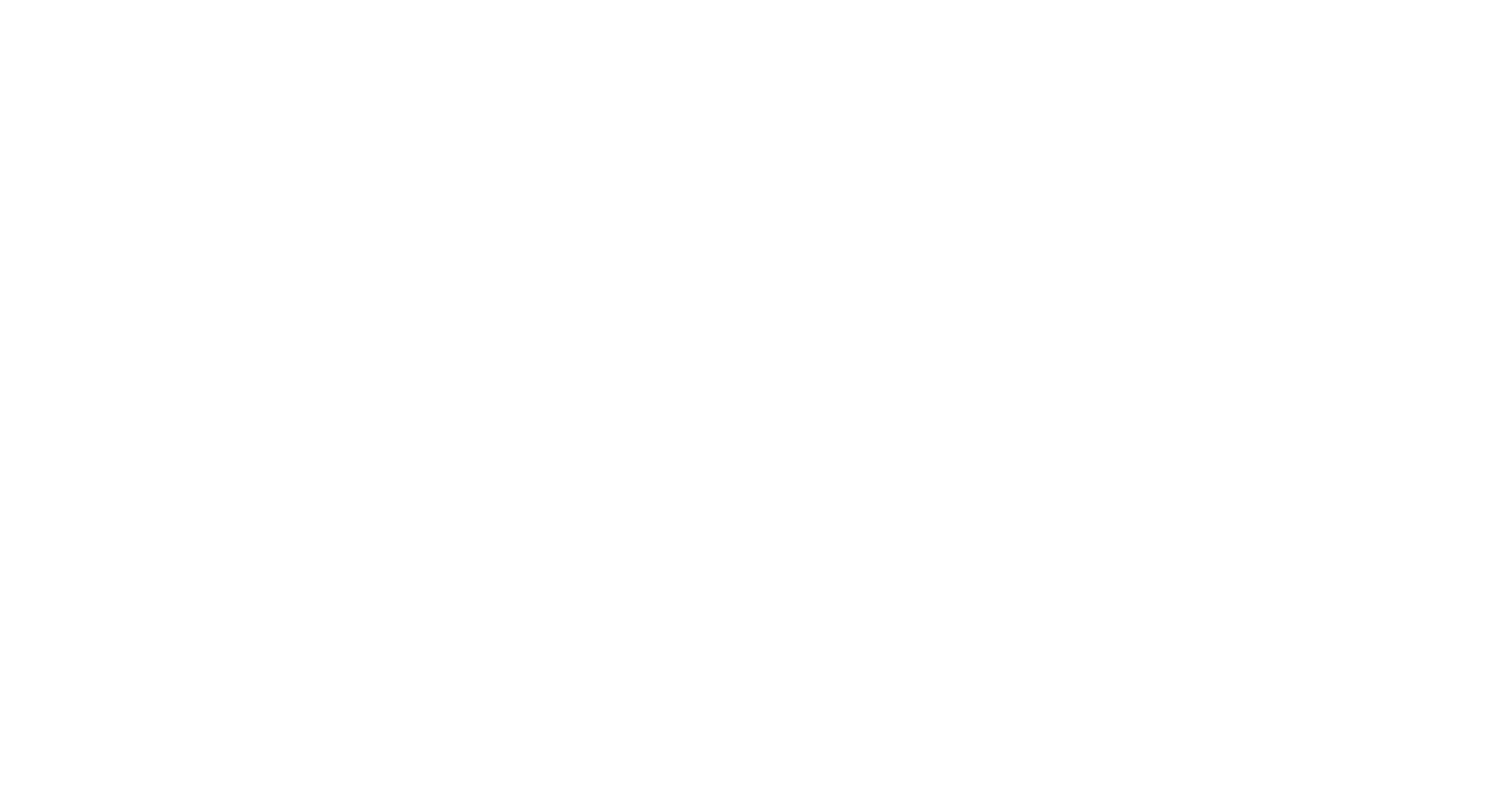
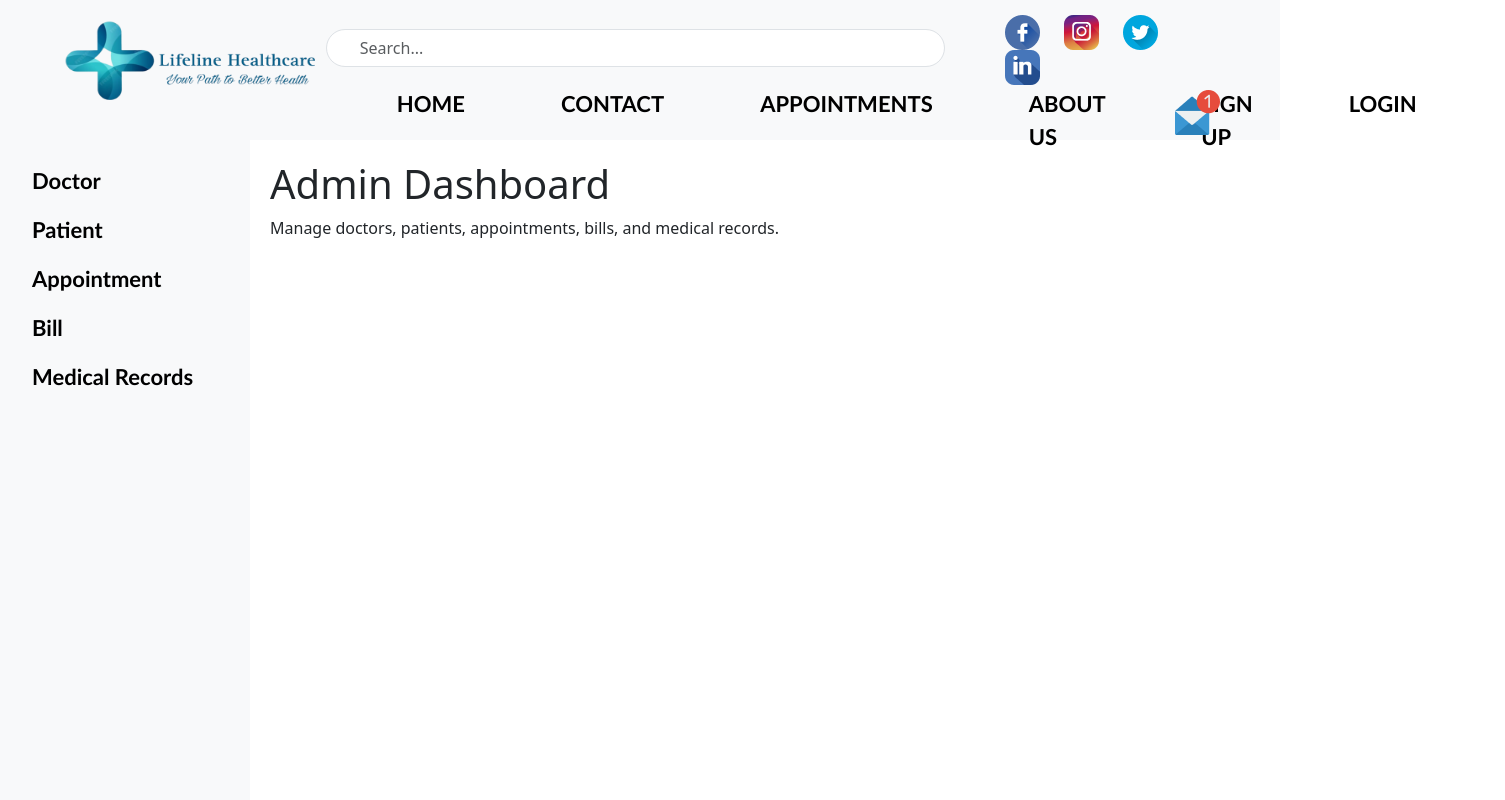
Before and after one commit to Abhishekbandaranayaka/Healthcare-Management-System-Frontend, a React (Create React App) app: page /admin in a window 1280 px wide. Before the commit this address had no page. Shown: the top 800 px of the page, 1505 px wide, since content can reach past the window. Built offline with nearby package versions, Linux system fonts and the light colour scheme.

Commit message:
dashboaeds

```diff
--- a/src/App.route.js
+++ b/src/App.route.js
@@ -3,6 +3,10 @@ import { Route, Routes } from 'react-router-dom';
 import NavBar from "./components/NavBar/NavBar";
 import Footer from "./components/Footer/Footer";
 import SideBar from "./components/SideBar/SideBar";
+import AdminDashboard from "./module/admin/admindashboard/AdminDashboard";
+import Layout from "./layout/Layout";
+import DoctorDashboard from "./module/doctor/doctordashboard/DoctorDashboard";
+import OperatorDashboard from "./module/operators/operatordashboard/OperatorDashboard";
 
 function AppRoutes() {
     return (
@@ -10,6 +14,23 @@ function AppRoutes() {
             <Route path="/header" element={<NavBar />}/>
             <Route path="/footer" element={<Footer />}/>
             <Route path="/sidebar" element={<SideBar />}/>
+
+            <Route path="/admin" element={
+                <Layout sections={['doctor', 'patient', 'appointment', 'bill', 'medicalRecords']}>
+                    <AdminDashboard />
+                </Layout>
+            } />
+            <Route path="/doctor" element={
+                <Layout sections={['patient', 'appointment', 'medicalRecords']}>
+                    <DoctorDashboard />
+                </Layout>
+            } />
+            <Route path="/operator" element={
+                <Layout sections={['bill', 'appointment']}>
+                    <OperatorDashboard />
+                </Layout>
+            } />
+
         </Routes>
     );
 }
--- a/src/components/SideBar/SideBar.js
+++ b/src/components/SideBar/SideBar.js
@@ -3,7 +3,7 @@ import {Link} from "react-router-dom";
 import 'bootstrap/dist/css/bootstrap.min.css'
 import './SideBar.css'
 
-function SideBar() {
+function SideBar({ sections }) {
 
     const [activeSection, setActiveSection] = useState('');
 
@@ -15,6 +15,7 @@ function SideBar() {
         <div className="d-flex flex-column flex-shrink-0 p-3 bg-light" style={{ width: '250px', height: '100vh' }}>
             <ul className="nav nav-pills flex-column mb-auto">
                 {/* Doctor Section */}
+                {sections.includes('doctor') && (
                     <li className="nav-item">
                         <a
                             className={`nav-link ${activeSection === 'doctor' ? 'active' : ''}`}
@@ -34,8 +35,10 @@ function SideBar() {
                             </ul>
                         </div>
                     </li>
+                )}
 
                 {/* Patient Section */}
+                {sections.includes('patient') && (
                     <li className="nav-item">
                         <a
                             className={`nav-link ${activeSection === 'patient' ? 'active' : ''}`}
@@ -55,8 +58,10 @@ function SideBar() {
                             </ul>
                         </div>
                     </li>
+                )}
 
                 {/* Appointment Section */}
+                {sections.includes('appointment') && (
                     <li className="nav-item">
                         <a
                             className={`nav-link ${activeSection === 'appointment' ? 'active' : ''}`}
@@ -75,8 +80,10 @@ function SideBar() {
                             </ul>
                         </div>
                     </li>
+                )}
 
                 {/* Bill Section */}
+                {sections.includes('bill') && (
                     <li className="nav-item">
                         <a
                             className={`nav-link ${activeSection === 'bill' ? 'active' : ''}`}
@@ -97,8 +104,10 @@ function SideBar() {
                             </ul>
                         </div>
                     </li>
+                )}
 
                 {/* Medical Records Section */}
+                {sections.includes('medicalRecords') && (
                     <li className="nav-item">
                         <a
                             className={`nav-link ${activeSection === 'medicalRecords' ? 'active' : ''}`}
@@ -117,6 +126,7 @@ function SideBar() {
                             </ul>
                         </div>
                     </li>
+                )}
             </ul>
         </div>
     );
--- /dev/null
+++ b/src/layout/Layout.js
@@ -0,0 +1,19 @@
+import React from "react";
+import NavBar from "../components/NavBar/NavBar";
+import SideBar from "../components/SideBar/SideBar";
+import Footer from "../components/Footer/Footer";
+function Layout({ children , sections }) {
+    return(
+        <div>
+            <NavBar />
+            <div className="d-flex">
+                <SideBar sections={sections} />
+                <div className="content-wrapper" style={{ flex: 1, padding: '20px' }}>
+                    {children}
+                </div>
+            </div>
+            <Footer />
+        </div>
+    );
+}
+export default Layout;
--- /dev/null
+++ b/src/module/admin/admindashboard/AdminDashboard.js
@@ -0,0 +1,12 @@
+import React from "react";
+
+function AdminDashboard() {
+    return(
+        <div>
+            <h1>Admin Dashboard</h1>
+            <p>Manage doctors, patients, appointments, bills, and medical records.</p>
+        </div>
+    );
+}
+
+export default AdminDashboard;
--- /dev/null
+++ b/src/module/doctor/doctordashboard/DoctorDashboard.js
@@ -0,0 +1,12 @@
+import React from 'react';
+
+function DoctorDashboard() {
+    return (
+        <div>
+            <h1>Doctor Dashboard</h1>
+            <p>Manage patient records, appointments, and medical history.</p>
+        </div>
+    );
+}
+
+export default DoctorDashboard;
--- /dev/null
+++ b/src/module/operators/operatordashboard/OperatorDashboard.js
@@ -0,0 +1,12 @@
+import React from 'react';
+
+function OperatorDashboard() {
+    return (
+        <div>
+            <h1>Operator Dashboard</h1>
+            <p>Manage bills and appointments.</p>
+        </div>
+    );
+}
+
+export default OperatorDashboard;
```
Also changed, not shown: src/module/admin/admindashboard/AdminDashboard.css (added), src/module/doctor/doctordashboard/DoctorDashboard.css (added), src/module/operators/operatordashboard/OperatorDashboard.css (added). Lines whose indentation alone changed are shown as unchanged.
